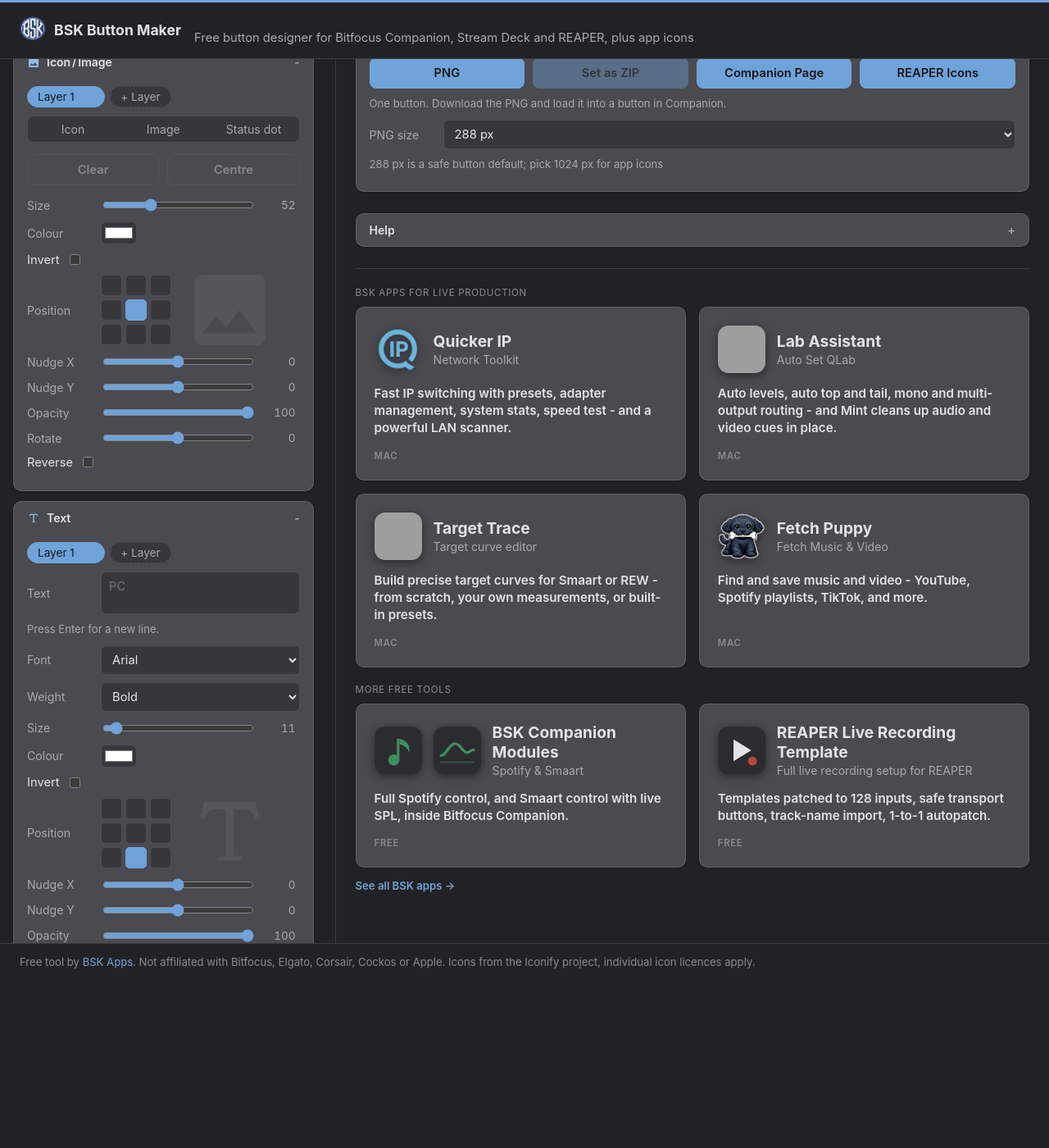
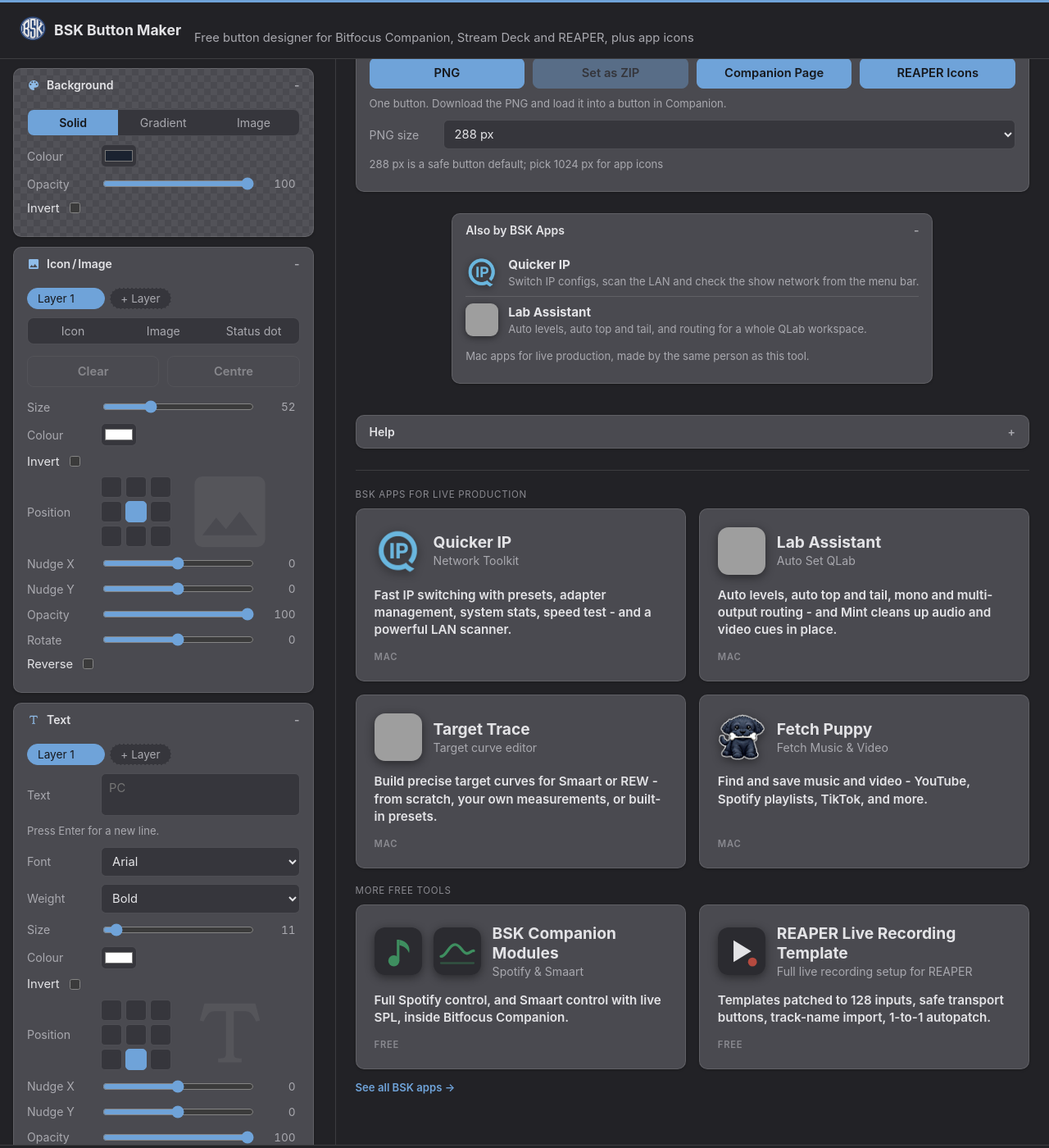
Before and after one commit to BSKapps/bskapps.github.io, a Jekyll site: the page buttonmaker/index.html, which Jekyll copies as it is, in a window 1280 px wide and 1400 px high, scrolled down 1208 px. Shown: the whole window at 82% size. Built offline with Jekyll 4.4.1, drawn with Linux system fonts in a browser that asks for light colours; before the commit the page ends 2403 px from its top, so only the background shows below that.

Commit message:
Homepage tiles with screenshots and price line, Button Maker promo card
- Homepage grid: screenshot per tile, price replaces buy button, whole tile is a real anchor, order QIP / Target Trace / Lab Assistant / Fetch Puppy
- Go Games and Stimulus move from cards to flat links under Also from BSK
- Articles added to nav, one-time-purchase note under the hero
- New --text-on-card token lifts muted text on cards to AA contrast
- Button Maker: Quicker IP and Lab Assistant promo card under the Download card, version markers to 125

```diff
--- a/buttonmaker/css/style.css
+++ b/buttonmaker/css/style.css
@@ -809,6 +809,39 @@
 
 .preset-picker-tile canvas { display: block; width: 54px; height: 54px; border-radius: 6px; }
 
+.promo-row {
+  display: flex;
+  align-items: center;
+  gap: 12px;
+  padding: 8px 0;
+  text-decoration: none;
+  color: var(--text);
+}
+
+.promo-row + .promo-row { border-top: 1px solid var(--border); }
+
+.promo-row img {
+  width: 40px;
+  height: 40px;
+  border-radius: 9px;
+  flex: 0 0 auto;
+  filter: drop-shadow(0 2px 4px rgba(0, 0, 0, 0.45));
+}
+
+.promo-text {
+  font-size: 0.82rem;
+  line-height: 1.45;
+  color: var(--muted);
+}
+
+.promo-text b {
+  display: block;
+  font-size: 0.95rem;
+  color: var(--text);
+}
+
+.promo-row:hover .promo-text b { color: var(--brand-bright); }
+
 .more-bsk {
   width: min(860px, 100%);
   box-sizing: border-box;
--- a/buttonmaker/index.html
+++ b/buttonmaker/index.html
@@ -4,7 +4,7 @@
 <meta charset="UTF-8">
 <meta http-equiv="Content-Security-Policy" content="default-src 'self'; script-src 'self' https://static.cloudflareinsights.com; style-src 'self' 'unsafe-inline' https://fonts.googleapis.com; font-src https://fonts.gstatic.com; img-src 'self' data: https://api.iconify.design https://bskapps.com; connect-src 'self' https://api.iconify.design https://cloudflareinsights.com; object-src 'none'; base-uri 'self'">
 <meta name="viewport" content="width=device-width, initial-scale=1.0">
-<meta name="bm-version" content="124">
+<meta name="bm-version" content="125">
 <title>BSK Button Maker - Free Companion, Stream Deck, REAPER and App Icon Designer</title>
 <meta name="description" content="Free button designer for Bitfocus Companion, Stream Deck and REAPER toolbars, plus app icons. Icon library, presets, button sets, PNG, Companion page and REAPER toolbar export.">
 <meta property="og:title" content="BSK Button Maker">
@@ -41,7 +41,7 @@
 <link rel="preconnect" href="https://fonts.googleapis.com">
 <link rel="preconnect" href="https://fonts.gstatic.com" crossorigin>
 <link href="https://fonts.googleapis.com/css2?family=Inter:wght@400;600;700;800&family=Oswald:wght@400;600;700&family=Bebas+Neue&family=Montserrat:wght@400;600;700;800&family=Roboto+Condensed:wght@400;700&family=JetBrains+Mono:wght@400;500;700;800&family=Archivo+Black&family=Nunito:wght@400;600;700;800&display=swap" rel="stylesheet">
-<link rel="stylesheet" href="css/style.css?v=124">
+<link rel="stylesheet" href="css/style.css?v=125">
 </head>
 <body>
 <header class="app-header">
@@ -294,6 +294,20 @@
         <p class="hint">288 px is a safe button default; pick 1024 px for app icons</p>
       </div>
     </details>
+    <details class="section promo-card" open>
+      <summary>Also by BSK Apps</summary>
+      <div class="section-body">
+        <a class="promo-row" href="https://bskapps.com/quickerip/">
+          <img src="https://bskapps.com/images/quickip-icon.png" alt="" width="40" height="40">
+          <span class="promo-text"><b>Quicker IP</b>Switch IP configs, scan the LAN and check the show network from the menu bar.</span>
+        </a>
+        <a class="promo-row" href="https://bskapps.com/labassistant/">
+          <img src="https://bskapps.com/images/labassistant-icon.png" alt="" width="40" height="40">
+          <span class="promo-text"><b>Lab Assistant</b>Auto levels, auto top and tail, and routing for a whole QLab workspace.</span>
+        </a>
+        <p class="hint">Mac apps for live production, made by the same person as this tool.</p>
+      </div>
+    </details>
     <details class="section help-card">
       <summary>Help</summary>
       <div class="section-body">
@@ -421,7 +435,7 @@
   <p>Free tool by <a href="https://bskapps.com">BSK Apps</a>. Not affiliated with Bitfocus, Elgato, Corsair, Cockos or Apple. Icons from the Iconify project, individual icon licences apply.</p>
 </footer>
 
-<script src="vendor/jszip.min.js?v=124"></script>
-<script type="module" src="js/app.js?v=124"></script>
+<script src="vendor/jszip.min.js?v=125"></script>
+<script type="module" src="js/app.js?v=125"></script>
 </body>
 </html>
--- a/buttonmaker/js/icons.js
+++ b/buttonmaker/js/icons.js
@@ -1,4 +1,4 @@
-import { state, emit, editTargets } from './state.js?v=124';
+import { state, emit, editTargets } from './state.js?v=125';
 
 const API = 'https://api.iconify.design';
 
--- a/buttonmaker/js/renderer.js
+++ b/buttonmaker/js/renderer.js
@@ -1,4 +1,4 @@
-import { invertHex } from './color.js?v=124';
+import { invertHex } from './color.js?v=125';
 
 const imageCache = new Map();
 const CACHE_MAX = 80;
--- a/buttonmaker/js/series.js
+++ b/buttonmaker/js/series.js
@@ -1,4 +1,4 @@
-import { state, deepClone } from './state.js?v=124';
+import { state, deepClone } from './state.js?v=125';
 
 export function hasToken(design) {
   return design.texts.some((t) => t.value && (t.value.includes('{n}') || t.value.includes('{label}')));
--- a/buttonmaker/js/state.js
+++ b/buttonmaker/js/state.js
@@ -1,4 +1,4 @@
-export const APP_VERSION = '124';
+export const APP_VERSION = '125';
 
 export function defaultTextLayer() {
   return {
```
Also changed, not shown: buttonmaker/js/app.js (+9 -9 lines), buttonmaker/js/effects.js (+4 -4 lines), buttonmaker/js/export.js (+5 -5 lines), buttonmaker/js/presets.js (+5 -5 lines), buttonmaker/js/ui.js (+4 -4 lines), css/site.css (+20 -3 lines), index.html (+46 -73 lines), quickerip/images/tile-quickerip.png (added).
